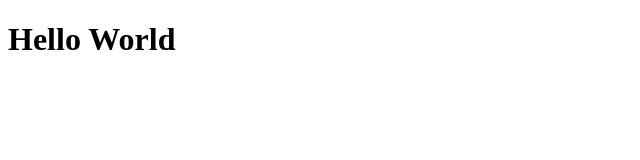
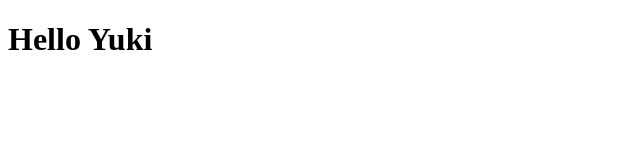
Before and after one commit to RobNelson2989/Workshop2, a plain HTML site: page index.html in a window 1280 px wide. Shown: the full height of the page, 0-640 px from the left. Drawn offline with Linux system fonts and the light colour scheme.

```diff
--- a/index.html
+++ b/index.html
@@ -7,7 +7,7 @@
     <title>Workshop2</title>
 </head>
 <body>
-    <h1>Hello World</h1>
+    <h1>Hello Yuki</h1>
 
     <script src="scripts/scripts.js"></script>
 </body>
```
